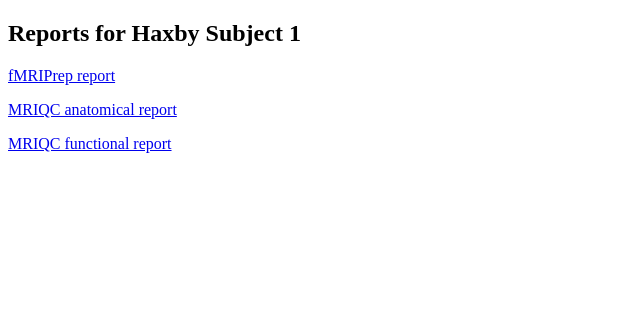
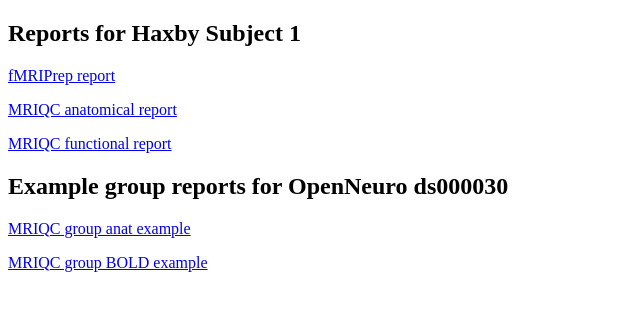
Before and after one commit to poldrack/AI_in_CogNeuro, a plain HTML site: page docs/index.html in a window 1280 px wide. Shown: the whole page, without its empty margins (0-640 px from the left). Drawn offline with Linux system fonts and the light colour scheme.

Commit message:
add labels for group

```diff
--- a/docs/index.html
+++ b/docs/index.html
@@ -17,6 +17,14 @@
     <a href="mriqc/sub-1_task-objectviewing_run-01_bold.html">
         MRIQC functional report
     </a><p>
+    <p>
+    <h2>Example group reports for OpenNeuro ds000030</h2>
+    <a href="mriqc_group/group_T1w.html">
+        MRIQC group anat example
+    </a><p>
+    <a href="mriqc_group/group_bold.html">
+        MRIQC group BOLD example
+    </a><p>
 
 </body>
 </html>
```
